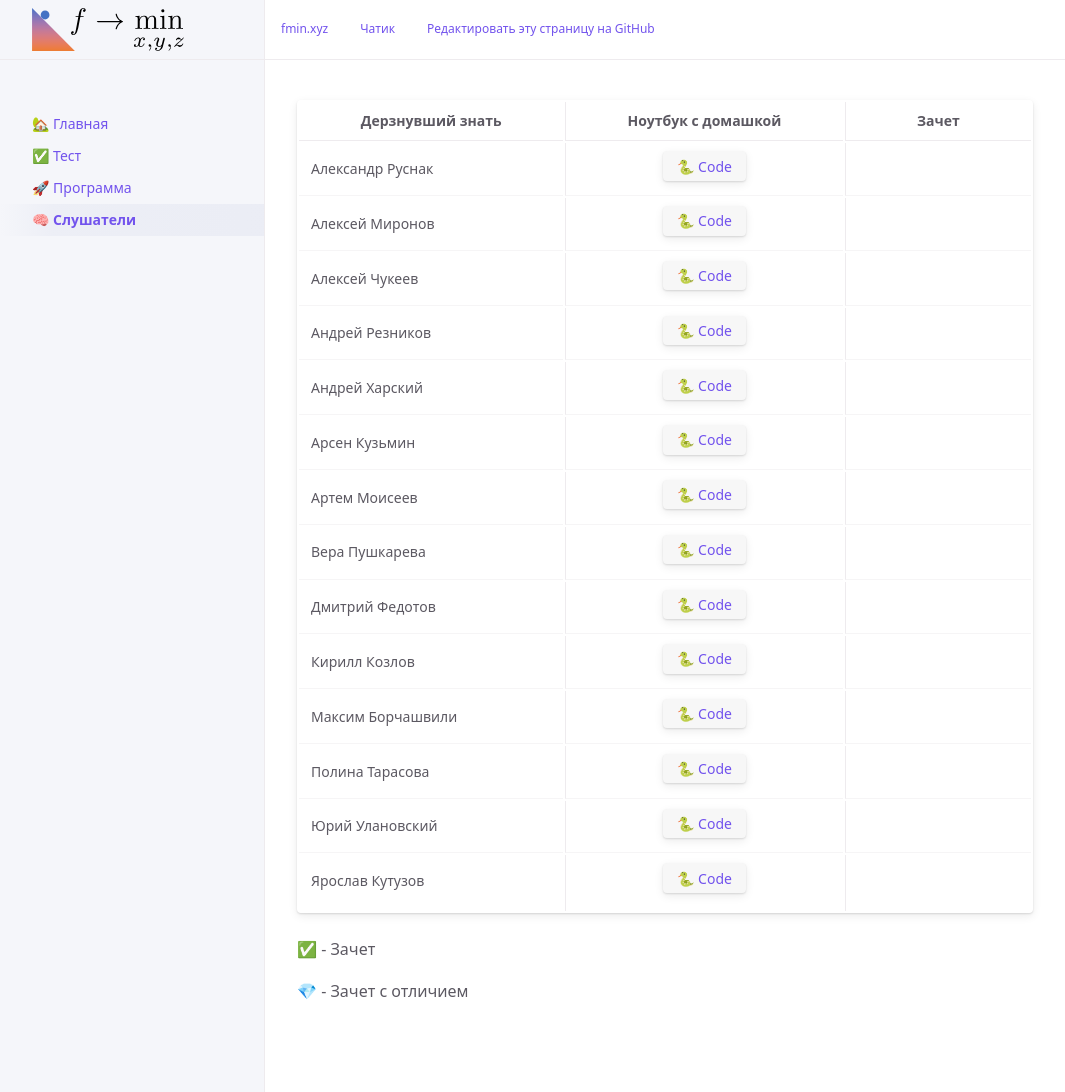
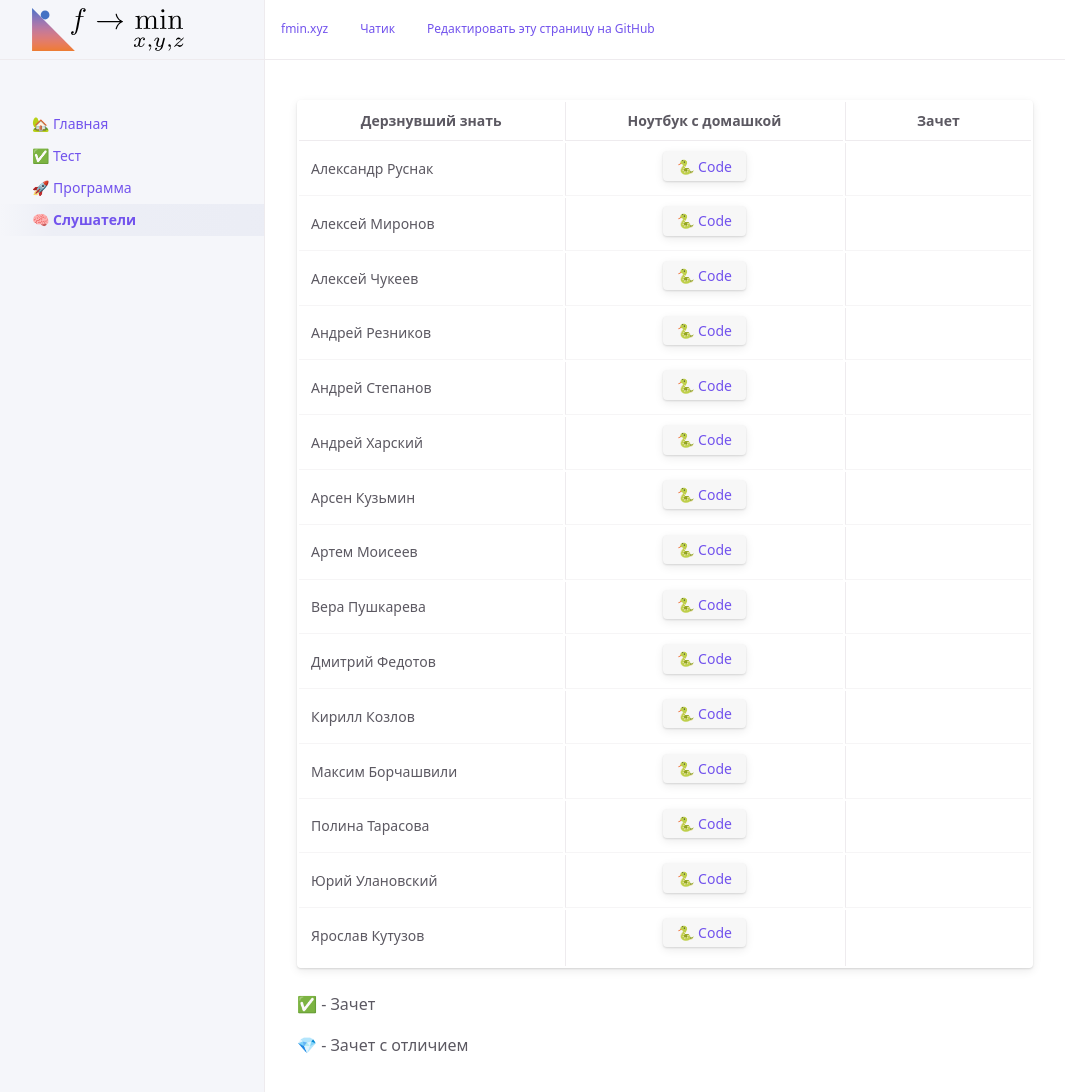
Before and after one commit to MerkulovDaniil/sber235, a Jekyll site: the page built from students.md, in a window 1280 px wide and 1107 px high. Shown: the top 1092 px of the window, without its empty margins (107-1172 px from the left). Built offline with Jekyll 4.4.1, drawn with Linux system fonts in a browser that asks for light colours; our own code applies the rules of GitHub Pages for plain Markdown files; a script that is not in the unit is left out.

Commit message:
Update students.md

```diff
--- a/students.md
+++ b/students.md
@@ -9,6 +9,7 @@ nav_order: 4
 | Алексей Миронов    | [🐍 Code](https://colab.research.google.com/drive/1kThfp72T1qg2uHqcIWDM_EKaC74srFYg?usp=share_link){: .btn } | |
 | Алексей Чукеев   | [🐍 Code](https://colab.research.google.com/drive/1YDV-qnK6ui7Wv0Xu_OAsRP2hgUaIWJT2?usp=share_link){: .btn } | |
 | Андрей Резников    | [🐍 Code](https://colab.research.google.com/drive/1DNhPX0WBbCglyWMF7BejZNo1WmQnqO3r?usp=sharing){: .btn } | |
+| Андрей Степанов    | [🐍 Code](https://colab.research.google.com/drive/1qJUc_7MMp0zEyEdR4xYoGYLmcLIjsGqC?usp=share_link){: .btn } | |
 | Андрей Харский    | [🐍 Code](https://colab.research.google.com/drive/1cODbEeOi3BwuBsNfxMl8ndLrnGd-oNcJ?usp=sharing){: .btn } | |
 | Арсен Кузьмин    | [🐍 Code](https://colab.research.google.com/drive/15FYcklCDVNIZ_yiAo9koqdJA3l1MdgTy?usp=sharing){: .btn } | |
 | Артем Моисеев    | [🐍 Code](https://colab.research.google.com/drive/14oijm3dXSPGBeUYo3HyP0-FkWzlLfd5l?usp=share_link){: .btn } | |
```
